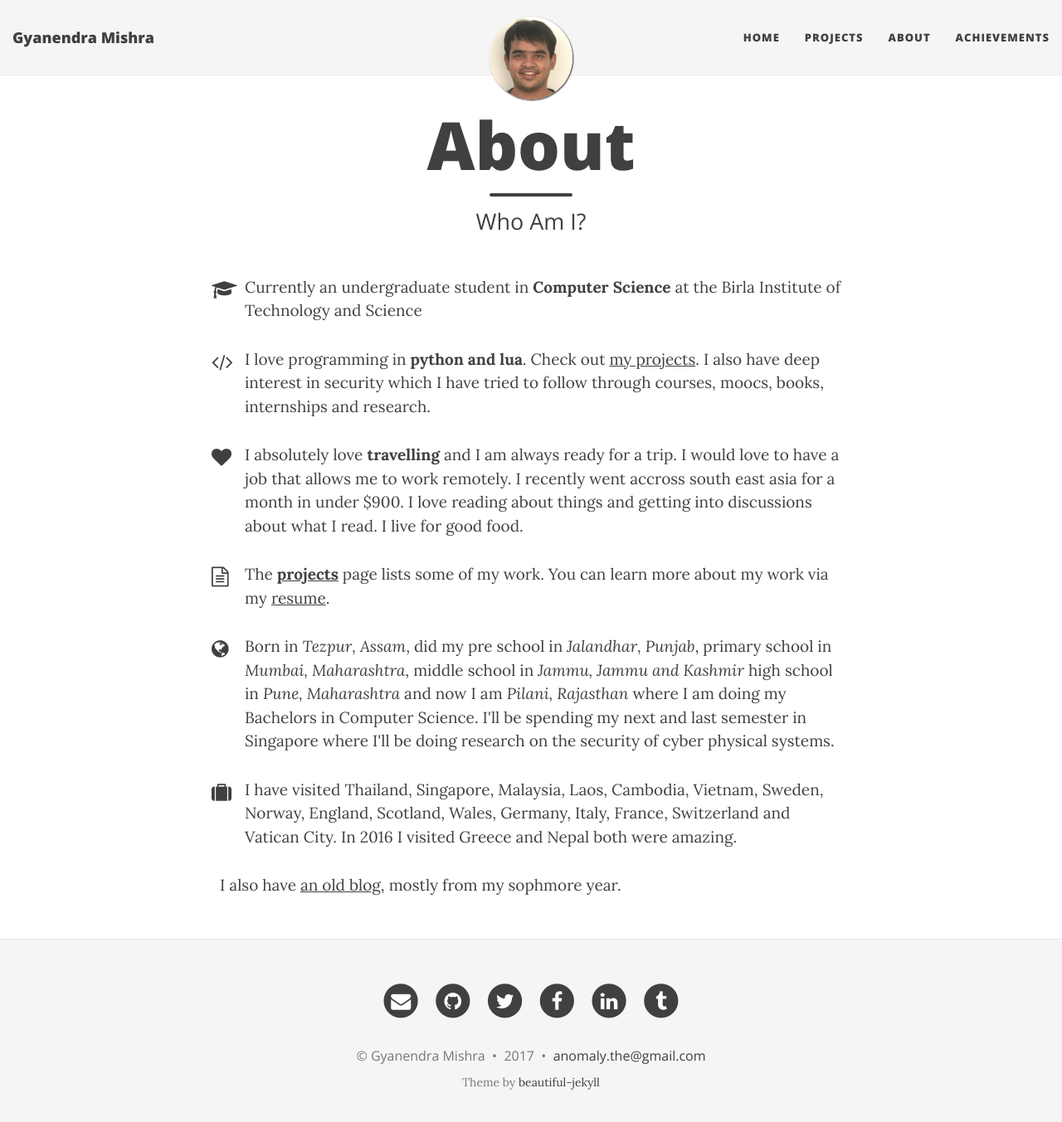
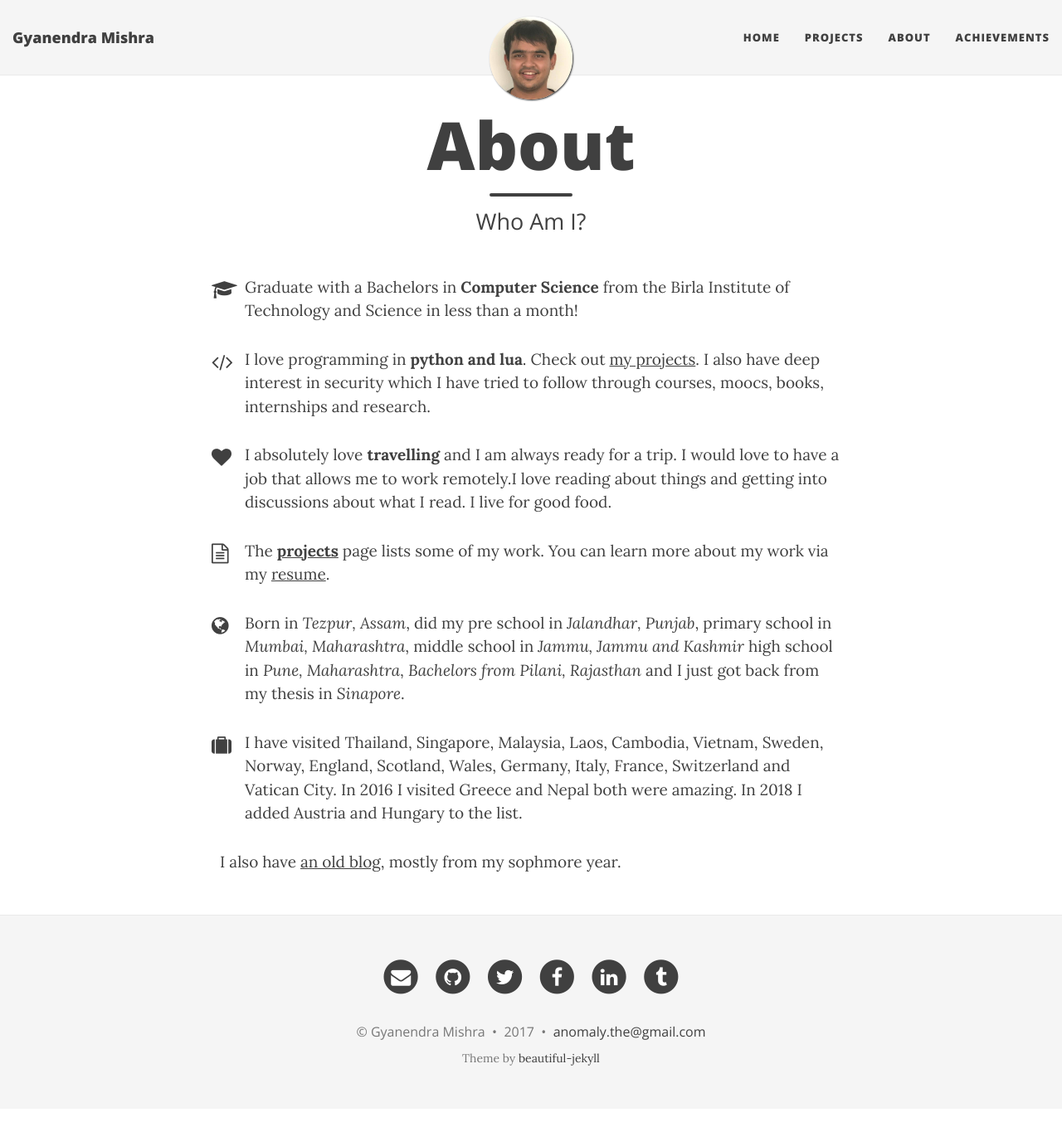
Before and after one commit to h4ck3rk3y/h4ck3rk3y.github.io, a Jekyll site: the page built from about.html, in a window 1280 px wide and 1366 px high. Shown: the top 1353 px of the window at 83% size. Built offline with Jekyll 4.4.1, drawn with Linux system fonts in a browser that asks for light colours; nearby versions of some CDN libraries.

Commit message:
update to the about section;

```diff
--- a/about.html
+++ b/about.html
@@ -9,7 +9,7 @@ css: "/css/aboutme.css"
 
 <p class="about-text">
 <span class="fa fa-graduation-cap about-icon"></span>
-Currently an undergraduate student in <strong>Computer Science</strong> at the Birla Institute of Technology and Science
+Graduate with a Bachelors in <strong>Computer Science</strong> from the Birla Institute of Technology and Science in less than a month!
 </p>
 
 <p class="about-text">
@@ -19,7 +19,7 @@ I love programming in <strong>python and lua</strong>. Check out <a href="/proje
 
 <p class="about-text">
 <span class="fa fa-heart about-icon"></span>
-I absolutely love <strong>travelling</strong> and I am always ready for a trip. I would love to have a job that allows me to work remotely. I recently went accross south east asia for a month in under $900. I love reading about things and getting into discussions about what I read. I live for good food.
+I absolutely love <strong>travelling</strong> and I am always ready for a trip. I would love to have a job that allows me to work remotely.I love reading about things and getting into discussions about what I read. I live for good food.
 </p>
 
 <p class="about-text">
@@ -29,12 +29,12 @@ The <strong><a href="/projects">projects</a></strong> page lists some of my work
 
 <p class="about-text">
 <span class="fa fa-globe about-icon"></span>
-Born in <i>Tezpur, Assam</i>, did my pre school in <i>Jalandhar, Punjab</i>, primary school in <i>Mumbai, Maharashtra</i>,  middle school in <i>Jammu, Jammu and Kashmir</i> high school in <i>Pune, Maharashtra</i> and now I am <i>Pilani, Rajasthan</i> where I am doing my Bachelors in Computer Science. I'll be spending my next and last semester in Singapore where I'll be doing research on the security of cyber physical systems.
+Born in <i>Tezpur, Assam</i>, did my pre school in <i>Jalandhar, Punjab</i>, primary school in <i>Mumbai, Maharashtra</i>,  middle school in <i>Jammu, Jammu and Kashmir</i> high school in <i>Pune, Maharashtra</i>,<i> Bachelors from Pilani, Rajasthan</i> and I just got back from my thesis in <i>Sinapore</i>.
 </p>
 
 <p class="about-text">
 <span class="fa fa-suitcase about-icon"></span>
-I have visited Thailand, Singapore, Malaysia, Laos, Cambodia, Vietnam, Sweden, Norway, England, Scotland, Wales, Germany, Italy, France, Switzerland and Vatican City. In 2016  I visited Greece and Nepal both were amazing.
+I have visited Thailand, Singapore, Malaysia, Laos, Cambodia, Vietnam, Sweden, Norway, England, Scotland, Wales, Germany, Italy, France, Switzerland and Vatican City. In 2016  I visited Greece and Nepal both were amazing. In 2018 I added Austria and Hungary to the list.
 </p>
 
 <p>I also have <a href="https://0x-gyani.tumblr.com/">an old blog</a>, mostly from my sophmore year.</p>
```
